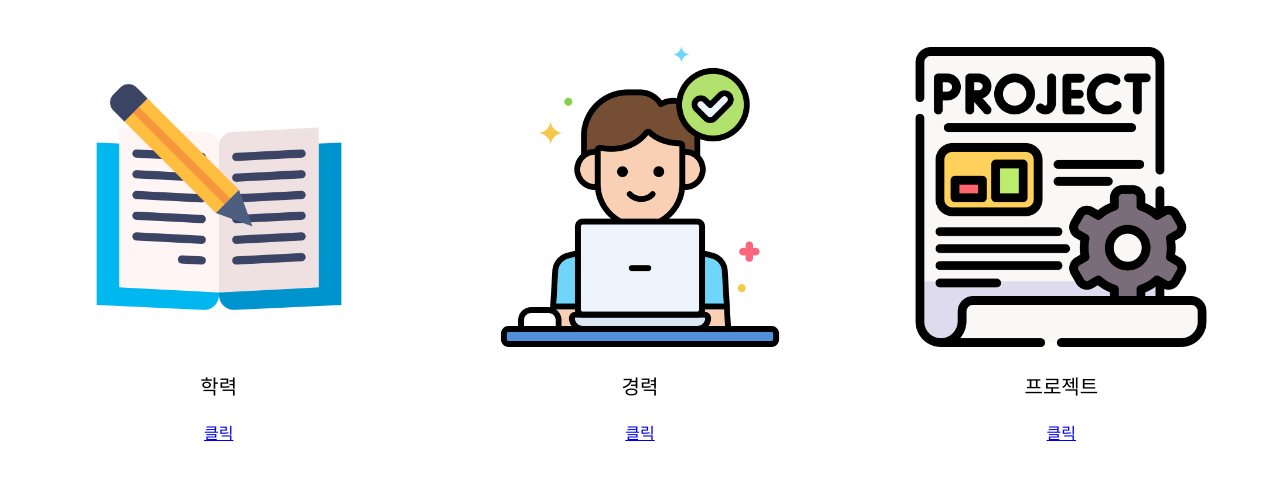
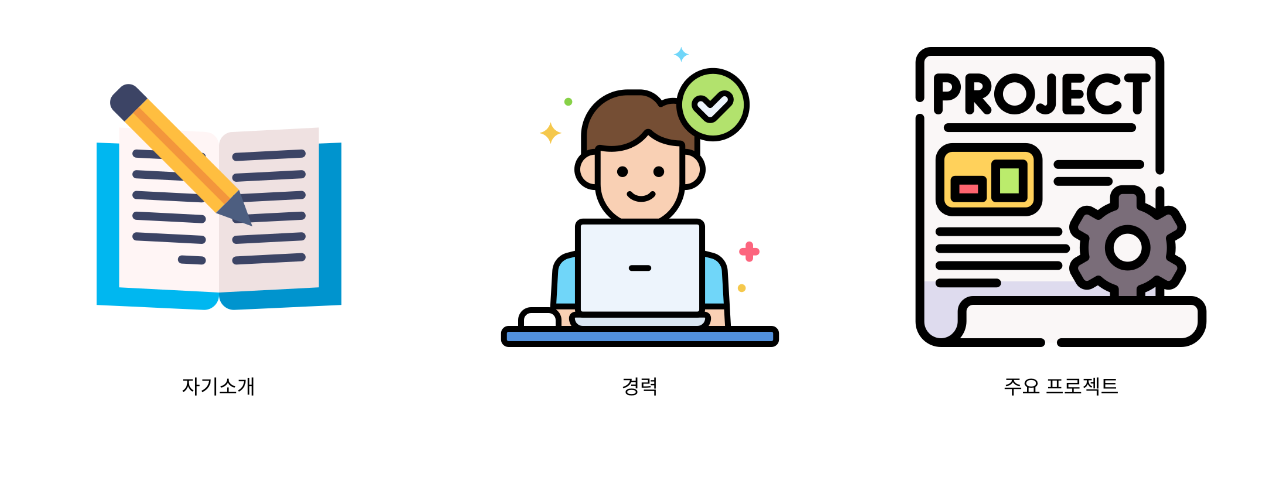
Before and after one commit to JuuwonLee/JuuwonLee.github.io, a plain HTML site: page index.html in a window 1280 px wide. Shown: the part 149-628 px from the top of the page. Drawn offline with Linux system fonts and the light colour scheme.

Commit message:
Portfolio Commit

```diff
--- a/index.html
+++ b/index.html
@@ -44,18 +44,18 @@
         <div style="display:grid; grid-template-columns: 1fr 1fr 1fr;">
             <div class="card">
                 <img class="card_img" src="./img/study.png">
-                <p class="card_title"> 학력 </p>
-                <a href="subPage.html">클릭</a>
+                <p class="card_title"> 자기소개 </p>
+                <!-- <a href="subPage.html">클릭</a> -->
             </div>
             <div class="card">
                 <img class="card_img" src="./img/work.png">
                 <p class="card_title"> 경력 </p>
-                <a href="subPage.html">클릭</a>
+                <!-- <a href="subPage.html">클릭</a> -->
             </div>
             <div class="card">
                 <img class="card_img" src="./img/project.png">
-                <p class="card_title"> 프로젝트 </p>
-                <a href="subPage.html">클릭</a>
+                <p class="card_title"> 주요 프로젝트 </p>
+                <!-- <a href="subPage.html">클릭</a> -->
             </div>
         </div>
     </body>
```
